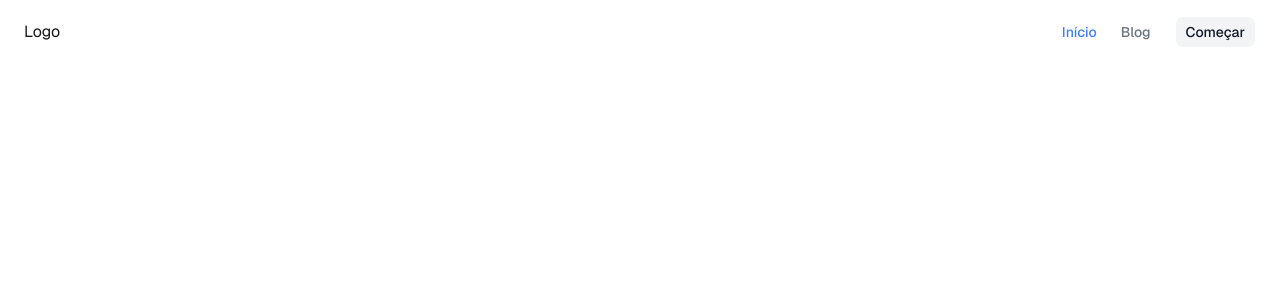
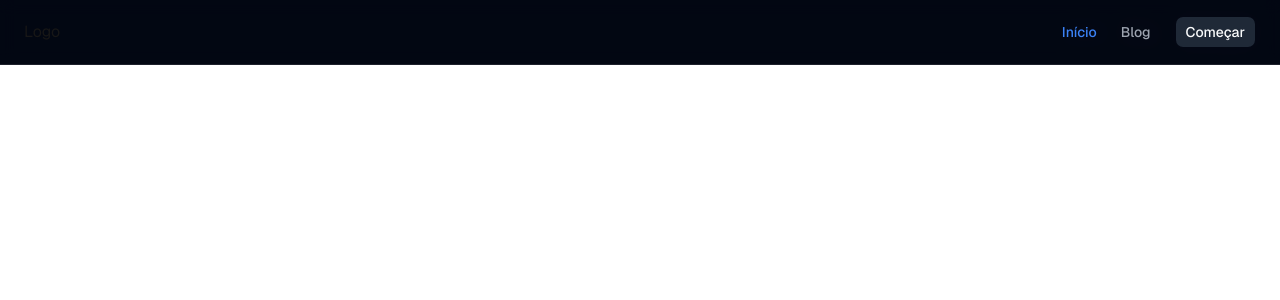
Before and after one commit to GuilhermeMarques1/nextjs-react, a Next.js app in the folder site-blog/: page / in a window 1280 px wide. Shown: the top 300 px of the page. Built offline with nearby package versions, Linux system fonts and the light colour scheme.

Commit message:
feat: Add Layout component to wrap application with header and main content

```diff
--- /dev/null
+++ b/site-blog/src/components/layout/index.tsx
@@ -0,0 +1,16 @@
+import { Header } from "../header";
+
+type LayoutProps = {
+  children: React.ReactNode;
+}
+
+export const Layout = ({ children }: LayoutProps) => {
+  return (
+    <div className="relative flex min-h-screen flex-col dark">
+      <Header />
+      <main className="flex-1 flex-col mb-12">
+        {children}
+      </main>
+    </div>
+  );
+}
--- a/site-blog/src/pages/_app.tsx
+++ b/site-blog/src/pages/_app.tsx
@@ -1,6 +1,11 @@
+import { Layout } from "@/components/layout";
 import "@/styles/globals.css";
 import type { AppProps } from "next/app";
 
 export default function App({ Component, pageProps }: AppProps) {
-  return <Component {...pageProps} />;
+  return (
+    <Layout>
+      <Component {...pageProps} />
+    </Layout>
+  );
 }
```
